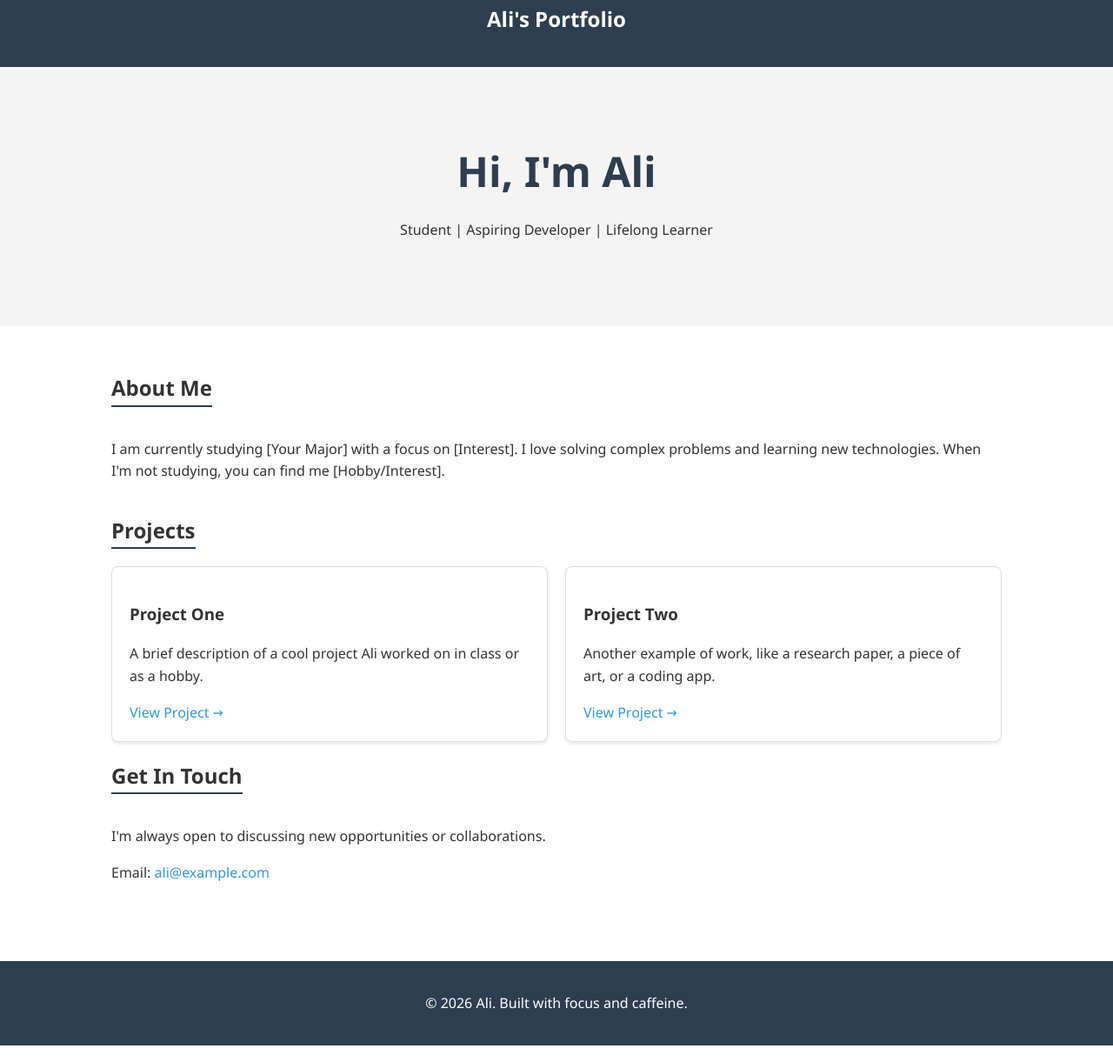
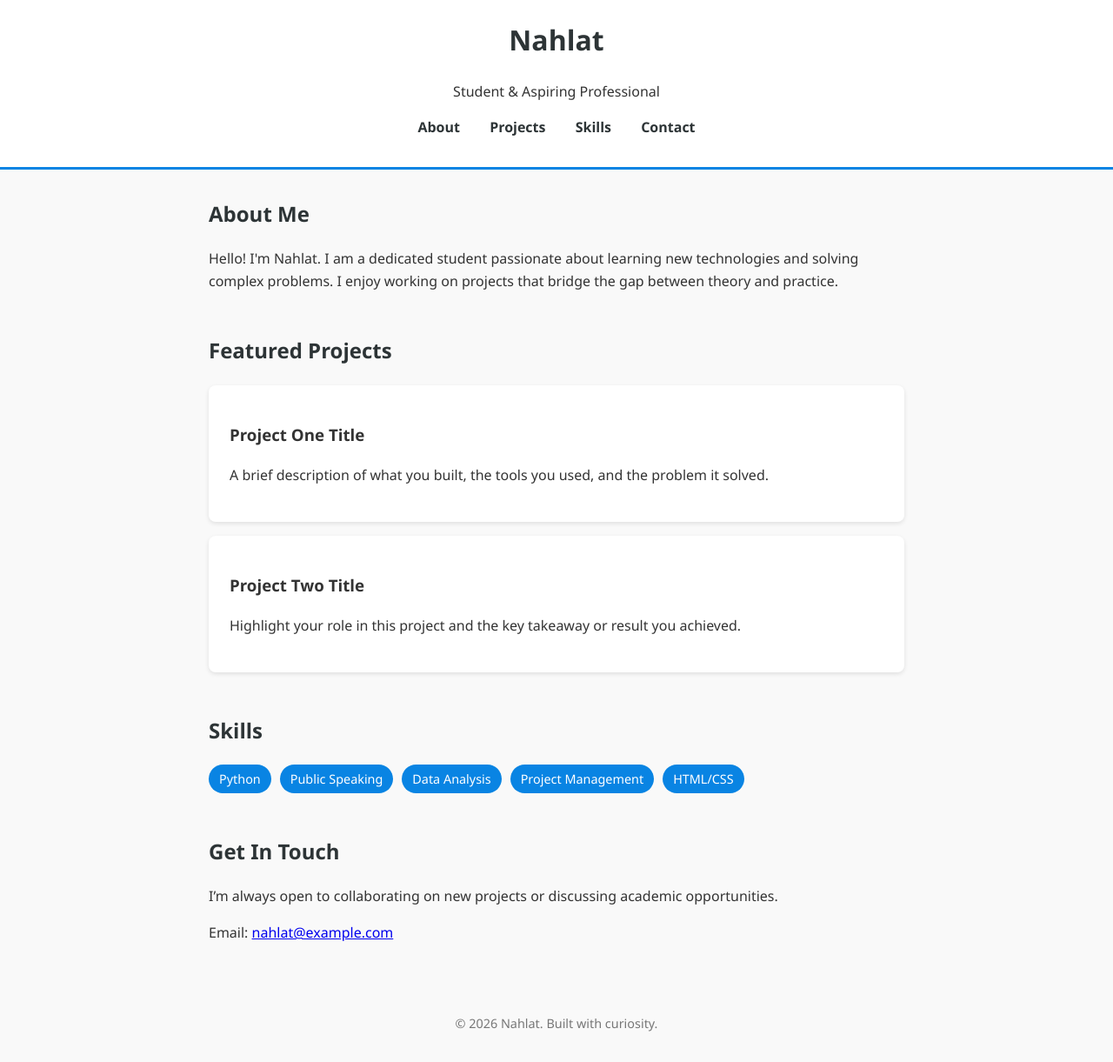
Before and after one commit to BinSalumShoes/SA, a plain HTML site: page index.html in a window 1280 px wide. Shown: the part 169-1390 px from the top of the page at 87% size. Drawn offline with Linux system fonts and the light colour scheme.

Commit message:
Update index.html

```diff
--- a/index.html
+++ b/index.html
@@ -13,68 +13,144 @@
 <head>
     <meta charset="UTF-8">
     <meta name="viewport" content="width=device-width, initial-scale=1.0">
-    <title>Ali | Personal Portfolio</title>
+    <title>Nahlat | Portfolio</title>
     <style>
-        body { font-family: 'Segoe UI', Tahoma, Geneva, Verdana, sans-serif; line-height: 1.6; margin: 0; color: #333; }
-        header { background: #2c3e50; color: #fff; padding: 1rem 0; text-align: center; position: sticky; top: 0; }
-        .container { width: 80%; margin: auto; overflow: hidden; padding: 2rem 0; }
+        :root {
+            --primary-color: #2d3436;
+            --accent-color: #0984e3;
+            --bg-color: #f9f9f9;
+            --text-color: #333;
+        }
 
-        #hero { text-align: center; padding: 50px 0; background: #f4f4f4; }
-        #hero h1 { margin: 0; font-size: 3rem; color: #2c3e50; }
+        body {
+            font-family: 'Segoe UI', Tahoma, Geneva, Verdana, sans-serif;
+            line-height: 1.6;
+            margin: 0;
+            color: var(--text-color);
+            background-color: var(--bg-color);
+        }
 
-        .section-title { border-bottom: 2px solid #2c3e50; display: inline-block; margin-bottom: 20px; }
-        .grid { display: grid; grid-template-columns: repeat(auto-fit, minmax(250px, 1fr)); gap: 20px; }
-        .card { background: #fff; padding: 20px; border: 1px solid #ddd; border-radius: 8px; box-shadow: 0 2px 5px rgba(0,0,0,0.1); }
+        header {
+            background: #fff;
+            padding: 2rem 0;
+            text-align: center;
+            border-bottom: 3px solid var(--accent-color);
+        }
 
-        footer { background: #2c3e50; color: #fff; text-align: center; padding: 20px 0; margin-top: 40px; }
-        a { color: #3498db; text-decoration: none; }
+        nav {
+            margin-top: 1rem;
+        }
+
+        nav a {
+            margin: 0 15px;
+            text-decoration: none;
+            color: var(--primary-color);
+            font-weight: bold;
+        }
+
+        .container {
+            max-width: 800px;
+            margin: 2rem auto;
+            padding: 0 20px;
+        }
+
+        section {
+            margin-bottom: 3rem;
+        }
+
+        h1, h2 {
+            color: var(--primary-color);
+        }
+
+        .project-card {
+            background: #fff;
+            padding: 1.5rem;
+            border-radius: 8px;
+            box-shadow: 0 2px 5px rgba(0,0,0,0.1);
+            margin-bottom: 1rem;
+        }
+
+        .skills-list {
+            display: flex;
+            flex-wrap: wrap;
+            gap: 10px;
+            list-style: none;
+            padding: 0;
+        }
+
+        .skill-tag {
+            background: var(--accent-color);
+            color: white;
+            padding: 5px 12px;
+            border-radius: 20px;
+            font-size: 0.9rem;
+        }
+
+        footer {
+            text-align: center;
+            padding: 2rem;
+            font-size: 0.9rem;
+            color: #777;
+        }
     </style>
 </head>
 <body>
 
 <header>
-        <h2>Ali's Portfolio</h2>
+    <h1>Nahlat</h1>
+    <p>Student & Aspiring Professional</p>
+    <nav>
+        <a href="#about">About</a>
+        <a href="#projects">Projects</a>
+        <a href="#skills">Skills</a>
+        <a href="#contact">Contact</a>
+    </nav>
 </header>
 
-    <section id="hero">
 <div class="container">
-            <h1>Hi, I'm Ali</h1>
-            <p>Student | Aspiring Developer | Lifelong Learner</p>
+    <section id="about">
+        <h2>About Me</h2>
+        <p>
+            Hello! I'm Nahlat. I am a dedicated student passionate about learning new technologies
+            and solving complex problems. I enjoy working on projects that bridge the gap between
+            theory and practice.
+        </p>
+    </section>
+
+    <section id="projects">
+        <h2>Featured Projects</h2>
+        <div class="project-card">
+            <h3>Project One Title</h3>
+            <p>A brief description of what you built, the tools you used, and the problem it solved.</p>
+        </div>
+        <div class="project-card">
+            <h3>Project Two Title</h3>
+            <p>Highlight your role in this project and the key takeaway or result you achieved.</p>
         </div>
     </section>
 
-    <div class="container">
-        <section id="about">
-            <h2 class="section-title">About Me</h2>
-            <p>I am currently studying [Your Major] with a focus on [Interest]. I love solving complex problems and learning new technologies. When I'm not studying, you can find me [Hobby/Interest].</p>
-        </section>
-
-        <section id="projects">
-            <h2 class="section-title">Projects</h2>
-            <div class="grid">
-                <div class="card">
-                    <h3>Project One</h3>
-                    <p>A brief description of a cool project Ali worked on in class or as a hobby.</p>
-                    <a href="#">View Project →</a>
-                </div>
-                <div class="card">
-                    <h3>Project Two</h3>
-                    <p>Another example of work, like a research paper, a piece of art, or a coding app.</p>
-                    <a href="#">View Project →</a>
-                </div>
-            </div>
+    <section id="skills">
+        <h2>Skills</h2>
+        <ul class="skills-list">
+            <li class="skill-tag">Python</li>
+            <li class="skill-tag">Public Speaking</li>
+            <li class="skill-tag">Data Analysis</li>
+            <li class="skill-tag">Project Management</li>
+            <li class="skill-tag">HTML/CSS</li>
+        </ul>
     </section>
 
     <section id="contact">
-            <h2 class="section-title">Get In Touch</h2>
-            <p>I'm always open to discussing new opportunities or collaborations.</p>
-            <p>Email: <a href="mailto:ali@example.com">ali@example.com</a></p>
-        </div>
+        <h2>Get In Touch</h2>
+        <p>I’m always open to collaborating on new projects or discussing academic opportunities.</p>
+        <p>Email: <a href="mailto:nahlat@example.com">nahlat@example.com</a></p>
+    </section>
 </div>
 
 <footer>
-        <p>&copy; 2026 Ali. Built with focus and caffeine.</p>
+    &copy; 2026 Nahlat. Built with curiosity.
 </footer>
 
 </body>
 </html>
+</html>
```
Lines whose indentation alone changed are shown as unchanged.
